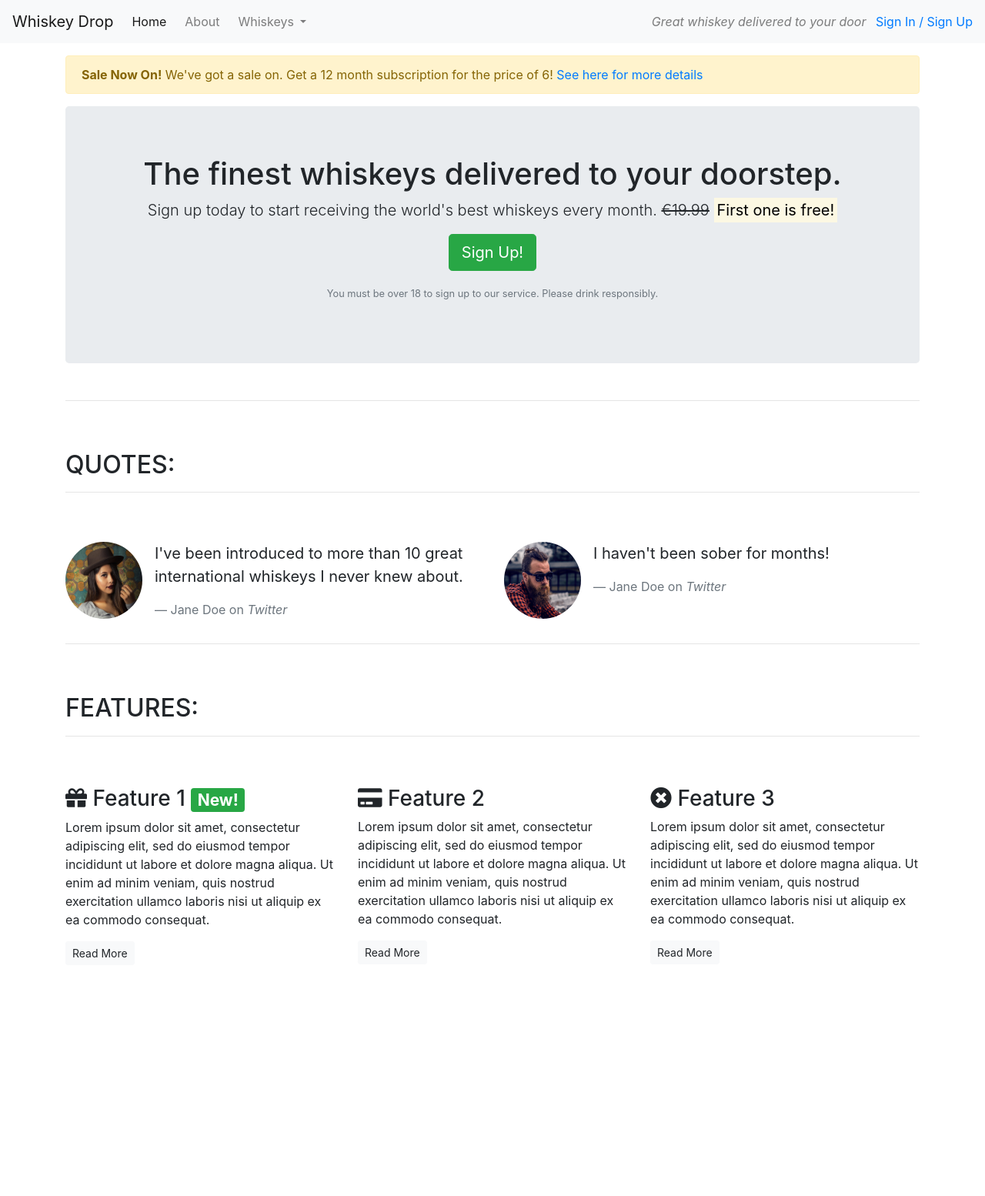
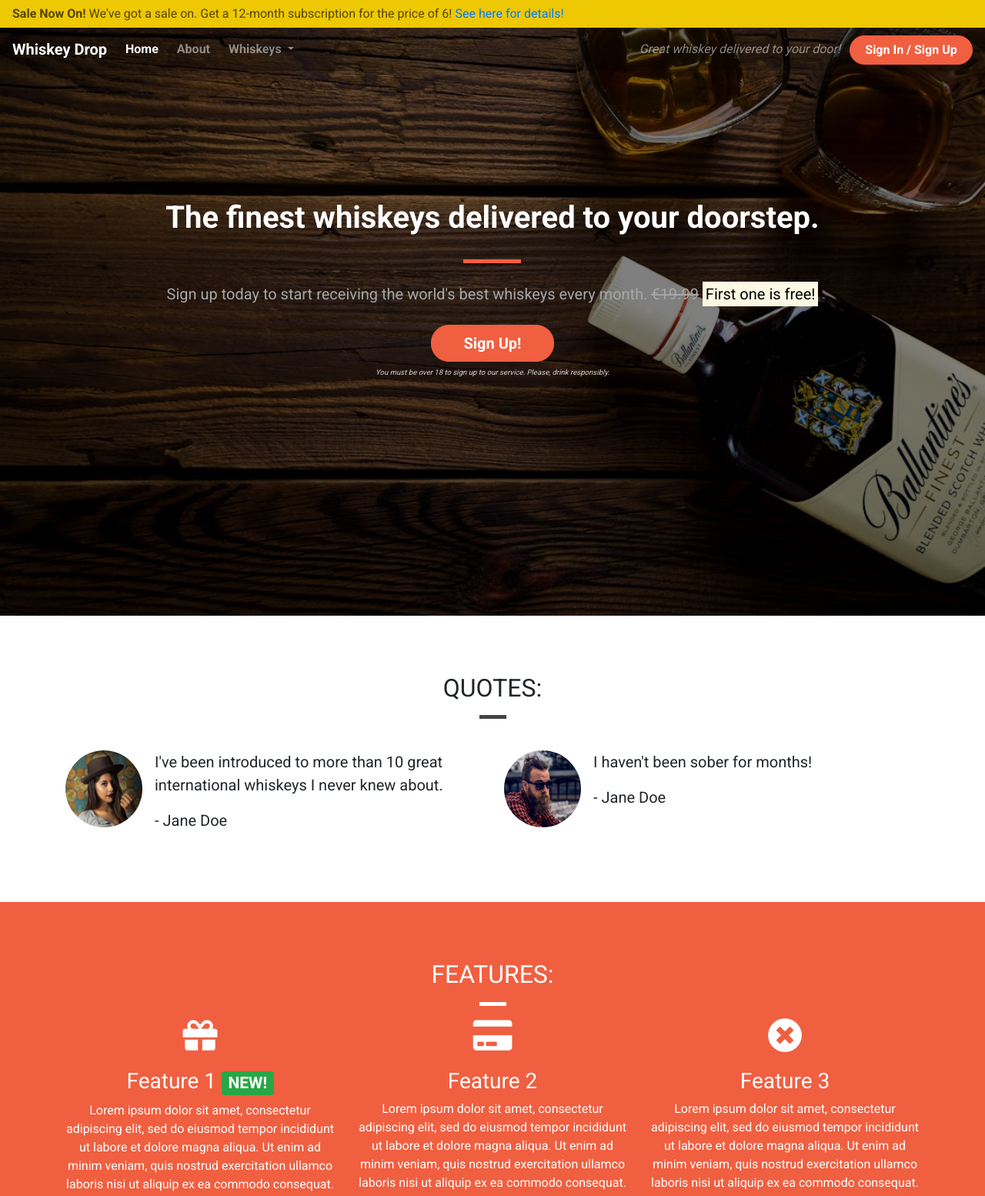
Before and after one commit to DeanoPHP/code-institute-bootstrap, a plain HTML site: page index.html in a window 1280 px wide. Shown: the top 1554 px of the page at 77% size. Before the commit the page ends 1270 px from the top, so only its background shows below. Drawn offline with nearby package versions, Linux system fonts and the light colour scheme.

Commit message:
final code from code institute

```diff
--- a/assets/css/style.css
+++ b/assets/css/style.css
@@ -0,0 +1,201 @@
+body {
+    font-family: 'Roboto', sans-serif;
+}
+
+/* Containers */
+
+.container-wrapper {}
+
+.container-wrapper--red {
+    background-color: #f05f40;
+    color: white;
+}
+
+.alert-container {}
+
+.callout-container {
+    height: 100vh;
+
+    background: url('../img/whiskey.jpeg') no-repeat bottom right fixed;
+    -webkit-background-size: cover;
+    -moz-background-size: cover;
+    -o-background-size: cover;
+    background-size: cover;
+
+    display: flex;
+    align-items: center;
+    justify-content: center;
+
+    position: relative;
+}
+
+.opaque-overlay {
+    position: absolute;
+    top: 0;
+    left: 0;
+    height: 100%;
+    width: 100%;
+    background-color: rgba(0, 0, 0, 0.5);
+}
+
+.content-container {
+    padding-top: 75px;
+    padding-bottom: 75px;
+}
+
+/* Navbar */
+
+.navalert-container {
+    position: absolute;
+    top: 0;
+    left: 0;
+    z-index: 1;
+    padding-left: 0;
+    padding-right: 0;
+}
+
+.navbar {
+    margin-bottom: 0;
+    width: 100%;
+    background-color: rgba(0, 0, 0, .25);
+    border: 0;
+}
+
+.navbar .navbar-toggler {
+    border: 0;
+}
+
+.navbar .navbar-brand {
+    font-weight: bold;
+}
+
+.navbar .navbar-nav a {
+    font-weight: bold;
+}
+
+
+/* Jumbotron */
+
+.jumbotron {
+    background-color: transparent;
+}
+
+.jumbotron h1 {
+    color: white;
+    font-weight: bold;
+    margin-bottom: 30px;
+    color: white;
+}
+
+.jumbotron .lead {
+    color: #a7a7a7;
+    margin: 25px 0;
+}
+
+.jumbotron small {
+    font-size: 60%;
+    font-style: italic;
+    color: #d0d0d0;
+}
+
+/* Block dividers */
+
+.block-divider {
+    width: 75px;
+    height: 5px;
+    border: 0;
+    background-color: #444;
+}
+
+.block-divider--orange {
+    background-color: #f05f40;
+}
+
+.block-divider--white {
+    background-color: white;
+}
+
+.block-divider--short {
+    width: 35px;
+}
+
+/* Buttons */
+
+.btn--cta {
+    font-weight: bold;
+    border-radius: 23px;
+    width: 160px;
+}
+
+.btn--red {
+    color: white;
+    background-color: #f05f40;
+    border-color: #f05f40;
+}
+
+.btn--red:hover,
+.btn--red:active,
+.btn--red:focus,
+.btn--red:active:focus {
+    background-color: #df4929;
+    border-color: #df4929;
+    color: white;
+}
+
+/* Alert */
+
+.alert-container .col-12 {
+    padding-left: 0;
+    padding-right: 0;
+}
+
+.site-wide-alert {
+    color: #544600;
+    background-color: #eec802;
+    border-color: #eec802;
+    padding: 5px 15px;
+    margin-bottom: 0;
+    border: 1px solid transparent;
+    border-radius: 0;
+}
+
+/* Page Headers */
+
+.page-header {
+    margin-bottom: 0;
+    border-bottom: 0;
+    text-align: center;
+}
+
+.page-header h2 {
+    margin-top: 0;
+}
+
+/* Quotes */
+
+.quotes .page-header {
+    margin-bottom: 25px;
+}
+
+/* Features */
+
+.feature {
+    text-align: center;
+    margin-bottom: 40px;
+}
+
+.feature i {
+    margin-bottom: 20px;
+    font-size: 45px;
+    line-height: 45px;
+}
+
+.feature .btn {
+    background-color: white;
+    border-color: white;
+    border-radius: 15px;
+    min-width: 100px;
+    font-weight: bold;
+    margin-top: 10px;
+    color: #f05f40;
+}
--- a/index.html
+++ b/index.html
@@ -3,27 +3,42 @@
 
     <head>
         <meta charset="utf-8">
+        <title>Whiskey Drop | Taste a new whiskey every month</title>
         <meta name="viewport" content="width=device-width, initial-scale=1.0">
-    <title>Whiskey Drop | Taste a new whiskey every month</title>
         <link rel="stylesheet" href="https://maxcdn.bootstrapcdn.com/bootstrap/4.1.3/css/bootstrap.min.css">
-    <link rel="stylesheet" href="https://use.fontawesome.com/releases/v5.6.1/css/all.css" integrity="sha384-gfdkjb5BdAXd+lj+gudLWI+BXq4IuLW5IT+brZEZsLFm++aCMlF1V92rMkPaX4PP" crossorigin="anonymous">
+        <link rel="stylesheet" href="https://use.fontawesome.com/releases/v5.6.1/css/all.css"
+            integrity="sha384-gfdkjb5BdAXd+lj+gudLWI+BXq4IuLW5IT+brZEZsLFm++aCMlF1V92rMkPaX4PP" crossorigin="anonymous">
+        <link href="https://fonts.googleapis.com/css?family=Roboto:400,700" rel="stylesheet">
+        <link rel="stylesheet" href="assets/css/style.css" type="text/css" />
     </head>
 
     <body>
-    <!--Nav-->
-    <nav class="navbar navbar-light navbar-expand-sm bg-light">
-        <a href="/" class="navbar-brand">
-                    Whiskey Drop</a>
+        <div class="container-fluid navalert-container">
+            <div class="container-fluid alert-container">
+                <div class="row d-none d-sm-block">
+                    <div class="col-12">
+                        <div class="site-wide-alert alert alert-warning">
+                            <strong>Sale Now On!</strong> We've got a sale on. Get a 12-month subscription for the price
+                            of 6! <a href="">See here for details!</a>
+                        </div>
+                    </div>
+                </div>
+            </div>
+            <nav class="navbar navbar-dark navbar-expand-sm">
+                <a href="/" class="navbar-brand">Whiskey Drop</a>
 
-        <button class="navbar-toggler ml-auto" type="button" data-toggle="collapse" data-target="#navbarNavDropdown" aria-controls="navbarNavDropdown" aria-expanded="false" aria-label="Toggle navigation">
+                <button class="navbar-toggler ml-auto" type="button" data-toggle="collapse"
+                    data-target="#navbarNavDropdown" aria-controls="navbarNavDropdown" aria-expanded="false"
+                    aria-label="Toggle navigation">
                     <span class="navbar-toggler-icon"></span></button>
 
                 <div class="collapse navbar-collapse" id="navbarNavDropdown">
                     <ul class="navbar-nav mr-auto">
                         <li class="active nav-item mr-2"><a class="nav-link" href="/">Home</a></li>
-                <li class="nav-item mr-2"><a class="nav-link" href="">About</a></li>
+                        <li class="nav-item mr-2"><a class="nav-link" href="/about">About</a></li>
                         <li class="nav-item dropdown">
-                    <a class="nav-link dropdown-toggle" href="#" id="navbarDropdownMenuLink" role="button" data-toggle="dropdown" aria-haspopup="true" aria-expanded="false">
+                            <a class="nav-link dropdown-toggle" href="#" id="navbarDropdownMenuLink" role="button"
+                                data-toggle="dropdown" aria-haspopup="true" aria-expanded="false">
                                 Whiskeys
                             </a>
                             <div class="dropdown-menu" aria-labelledby="navbarDropdownMenuLink">
@@ -34,45 +49,47 @@
                             </div>
                         </li>
 
-                <li class="nav-item mr-2 d-block d-sm-none"><a class="nav-link" href="">Sign In / Sign Up</a></li>
+                        <li class="nav-item mr-2 d-block d-sm-none"><a class="nav-link" href="/login">Sign In / Sign
+                                Up</a></li>
                     </ul>
                 </div>
                 <div class="d-none d-md-block">
-            <p class="navbar-text my-auto mr-2"><i>Great whiskey delivered to your door</i></p>
-            <a href="/login">Sign In / Sign Up</a>
+                    <p class="navbar-text my-auto mr-2"><i>Great whiskey delivered to your door!</i></p>
+                    <a href="/login" class="btn btn--cta btn--red">Sign In / Sign Up</a>
                 </div>
-        <!--</div>-->
             </nav>
-    <article class="container mt-3">
-        <div class="row d-none d-sm-block">
-            <div class="col-12">
-                <div class="alert alert-warning">
-                    <strong>Sale Now On!</strong> We've got a sale on. Get a 12 month subscription for the price of 6! <a href="">See here for more details</a>
         </div>
-            </div>
-        </div>
+        <div class="container-fluid callout-container">
             <!-- Callout -->
+            <div class="opaque-overlay">&nbsp;</div>
             <div class="row">
                 <div class="col-12">
                     <section class="callout jumbotron text-center">
-                    <h1>The finest whiskeys delivered to your doorstep.</h1>
+                        <h1 class="jumbotron-header">The finest whiskeys delivered to your doorstep.</h1>
+                        <hr class="block-divider block-divider--orange">
                         <p class="lead">Sign up today to start receiving the world's best whiskeys every month.
                             <s class="d-none d-sm-inline">€19.99</s>
                             <span class="d-inline d-sm-none"><br></span>
-                        <strong><mark>First one is free!</mark></strong></p>
-                    <p><button class="btn btn-lg btn-success" data-toggle="modal" data-target="#signUpModal">Sign Up!</button></p>
-                    <p class="text-muted"><small>You must be over 18 to sign up to our service. Please drink responsibly.</small></p>
+                            <strong><mark>First one is free!</mark></strong>
+                        </p>
+                        <button class="btn btn-lg btn--cta btn--red" data-toggle="modal" data-target="#signUpModal">Sign
+                            Up!</button>
+                        <p class="text-muted"><small>You must be over 18 to sign up to our service. Please, drink
+                                responsibly.</small></p>
                     </section>
                 </div>
             </div>
             <!-- /.callout -->
-        <hr>
+        </div>
+
         <!-- Quotes -->
+        <div class="container-wrapper">
+            <div class="container quotes-container content-container">
                 <section class="quotes">
                     <div class="row">
-                <div class="col-12 my-5">
+                        <div class="col-12 page-header">
                             <h2 class="text-uppercase">Quotes:</h2>
-                    <hr />
+                            <hr class="block-divider block-divider--short">
                         </div>
                     </div>
                     <div class="row">
@@ -83,8 +100,9 @@
                                 </div>
                                 <div class="media-body">
                                     <blockquote class="blockquote">
-                                <p>I've been introduced to more than 10 great international whiskeys I never knew about.</p>
-                                <footer class="blockquote-footer">Jane Doe on <cite title="Twitter">Twitter</cite></footer>
+                                        <p>I've been introduced to more than 10 great international whiskeys I never
+                                            knew about.</p>
+                                        <p>- Jane Doe</p>
                                     </blockquote>
                                 </div>
                             </div>
@@ -97,7 +115,7 @@
                                 <div class="media-body">
                                     <blockquote class="blockquote">
                                         <p>I haven't been sober for months!</p>
-                                <footer class="blockquote-footer">Jane Doe on <cite title="Twitter">Twitter</cite></footer>
+                                        <p>- Jane Doe</p>
                                     </blockquote>
                                 </div>
                             </div>
@@ -105,41 +123,53 @@
                     </div>
                 </section>
                 <!-- /.quotes -->
-        <hr>
+            </div>
+        </div>
+
         <!-- Features -->
+        <div class="container-wrapper container-wrapper--red">
+            <div class="container features-container content-container">
                 <section class="features">
                     <div class="row">
-                <div class="col-12 my-5">
+                        <div class="col-12 page-header">
                             <h2 class="text-uppercase">Features:</h2>
-                    <hr />
+                            <hr class="block-divider block-divider--short block-divider--white">
                         </div>
                     </div>
                     <div class="row">
                         <div class="col-12 col-md-6 col-lg-4">
                             <div class="feature">
-                        <h3><i class="fas fa-gift d-none d-sm-inline"></i> Feature 1 <span class="badge badge-success">New!</span></h3>
-                        <p>Lorem ipsum dolor sit amet, consectetur adipiscing elit, sed do eiusmod tempor incididunt ut labore et dolore magna aliqua. Ut enim ad minim veniam, quis nostrud exercitation ullamco laboris nisi ut aliquip ex ea commodo consequat.</p>
+                                <h3><i class="fas fa-gift d-none d-sm-block"></i> Feature 1 <span
+                                        class="badge badge-success">NEW!</span></h3>
+                                <p>Lorem ipsum dolor sit amet, consectetur adipiscing elit, sed do eiusmod tempor
+                                    incididunt ut labore et dolore magna aliqua. Ut enim ad minim veniam, quis nostrud
+                                    exercitation ullamco laboris nisi ut aliquip ex ea commodo consequat.</p>
                                 <p><a class="btn btn-sm btn-light" href="">Read More</a></p>
                             </div>
                         </div>
                         <div class="col-12 col-md-6 col-lg-4">
                             <div class="feature">
-                        <h3><i class="fas fa-credit-card d-none d-sm-inline"></i> Feature 2</h3>
-                        <p>Lorem ipsum dolor sit amet, consectetur adipiscing elit, sed do eiusmod tempor incididunt ut labore et dolore magna aliqua. Ut enim ad minim veniam, quis nostrud exercitation ullamco laboris nisi ut aliquip ex ea commodo consequat.</p>
+                                <h3><i class="fas fa-credit-card d-none d-sm-block"></i> Feature 2</h3>
+                                <p>Lorem ipsum dolor sit amet, consectetur adipiscing elit, sed do eiusmod tempor
+                                    incididunt ut labore et dolore magna aliqua. Ut enim ad minim veniam, quis nostrud
+                                    exercitation ullamco laboris nisi ut aliquip ex ea commodo consequat.</p>
                                 <p><a class="btn btn-sm btn-light" href="">Read More</a></p>
                             </div>
                         </div>
                         <div class="col-12 d-md-none d-lg-block col-lg-4">
                             <div class="feature">
-                        <h3><i class="fas fa-times-circle d-none d-sm-inline"></i> Feature 3</h3>
-                        <p>Lorem ipsum dolor sit amet, consectetur adipiscing elit, sed do eiusmod tempor incididunt ut labore et dolore magna aliqua. Ut enim ad minim veniam, quis nostrud exercitation ullamco laboris nisi ut aliquip ex ea commodo consequat.</p>
+                                <h3><i class="fas fa-times-circle d-none d-sm-block"></i> Feature 3</h3>
+                                <p>Lorem ipsum dolor sit amet, consectetur adipiscing elit, sed do eiusmod tempor
+                                    incididunt ut labore et dolore magna aliqua. Ut enim ad minim veniam, quis nostrud
+                                    exercitation ullamco laboris nisi ut aliquip ex ea commodo consequat.</p>
                                 <p><a class="btn btn-sm btn-light" href="">Read More</a></p>
                             </div>
                         </div>
                     </div>
                 </section>
                 <!-- /.features -->
-    </article>
+            </div>
+        </div>
 
         <div class="modal" tabindex="-1" role="dialog" id="signUpModal">
             <div class="modal-dialog" role="document">
@@ -154,8 +184,10 @@
                         <form>
                             <div class="form-group">
                                 <label for="exampleInputEmail1">Email address</label>
-                            <input type="email" class="form-control" id="exampleInputEmail1" aria-describedby="emailHelp" placeholder="Enter email">
-                            <small id="emailHelp" class="form-text text-muted">We'll never share your email with anyone else.</small>
+                                <input type="email" class="form-control" id="exampleInputEmail1"
+                                    aria-describedby="emailHelp" placeholder="Enter email">
+                                <small id="emailHelp" class="form-text text-muted">We'll never share your email with
+                                    anyone else.</small>
                             </div>
                             <div class="form-group">
                                 <label for="password">Password</label>
@@ -163,7 +195,8 @@
                             </div>
                             <div class="form-group">
                                 <label for="repeatPassword">Repeat Password</label>
-                            <input type="password" class="form-control" id="repeatPassword" placeholder="Repeat Password">
+                                <input type="password" class="form-control" id="repeatPassword"
+                                    placeholder="Repeat Password">
                             </div>
                             <button type="submit" class="btn btn-success">Submit</button>
                         </form>
@@ -172,9 +205,15 @@
             </div>
         </div>
 
-    <script src="https://code.jquery.com/jquery-3.3.1.slim.min.js" integrity="sha384-q8i/X+965DzO0rT7abK41JStQIAqVgRVzpbzo5smXKp4YfRvH+8abtTE1Pi6jizo" crossorigin="anonymous"></script>
-    <script src="https://cdnjs.cloudflare.com/ajax/libs/popper.js/1.14.3/umd/popper.min.js" integrity="sha384-ZMP7rVo3mIykV+2+9J3UJ46jBk0WLaUAdn689aCwoqbBJiSnjAK/l8WvCWPIPm49" crossorigin="anonymous"></script>
-    <script src="https://stackpath.bootstrapcdn.com/bootstrap/4.1.3/js/bootstrap.min.js" integrity="sha384-ChfqqxuZUCnJSK3+MXmPNIyE6ZbWh2IMqE241rYiqJxyMiZ6OW/JmZQ5stwEULTy" crossorigin="anonymous"></script>
+        <script src="https://code.jquery.com/jquery-3.3.1.slim.min.js"
+            integrity="sha384-q8i/X+965DzO0rT7abK41JStQIAqVgRVzpbzo5smXKp4YfRvH+8abtTE1Pi6jizo"
+            crossorigin="anonymous"></script>
+        <script src="https://cdnjs.cloudflare.com/ajax/libs/popper.js/1.14.3/umd/popper.min.js"
+            integrity="sha384-ZMP7rVo3mIykV+2+9J3UJ46jBk0WLaUAdn689aCwoqbBJiSnjAK/l8WvCWPIPm49"
+            crossorigin="anonymous"></script>
+        <script src="https://stackpath.bootstrapcdn.com/bootstrap/4.1.3/js/bootstrap.min.js"
+            integrity="sha384-ChfqqxuZUCnJSK3+MXmPNIyE6ZbWh2IMqE241rYiqJxyMiZ6OW/JmZQ5stwEULTy"
+            crossorigin="anonymous"></script>
     </body>
 
 </html>
```
Also changed, not shown: assets/img/whiskey.jpeg (added). Lines whose indentation alone changed are shown as unchanged.
